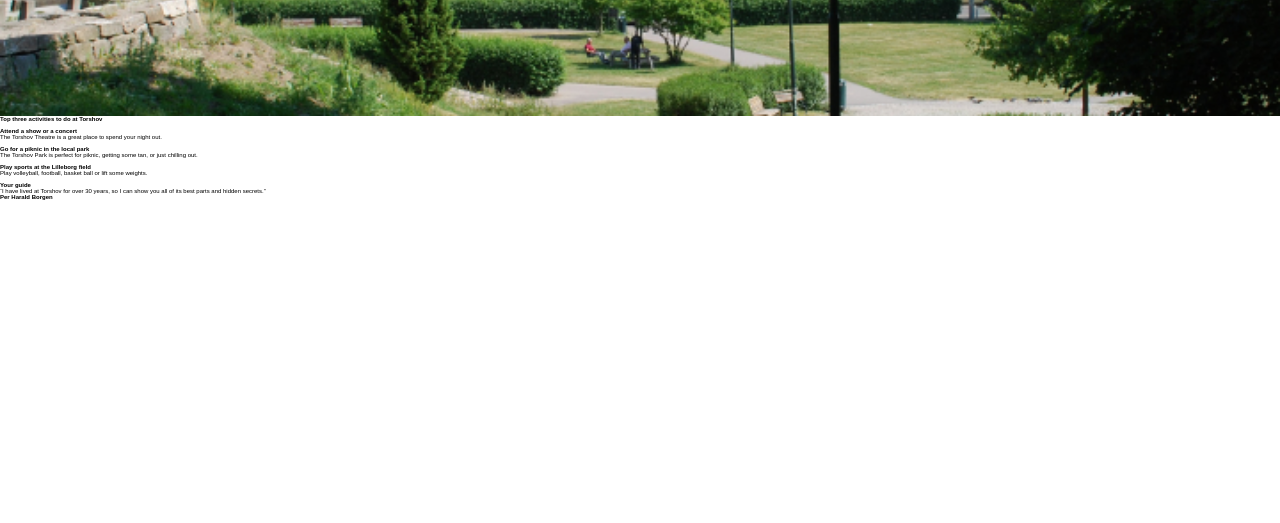
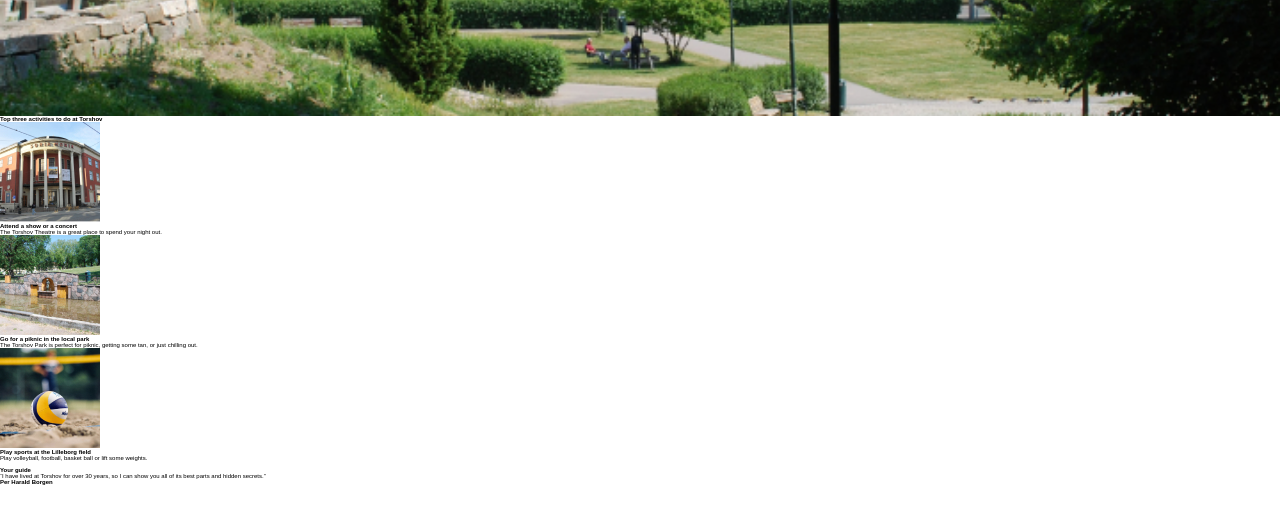
Before and after one commit to Mari525/torshov, a website: page src/html/index.html in a window 1280 px wide. Shown: the part 235-758 px from the top of the page. Drawn offline with nearby package versions, Linux system fonts and the light colour scheme; files that its build step writes are made by us from their sources; files whose address does not match are found by name.

Commit message:
feat: add link and alt to images

```diff
--- a/src/html/index.html
+++ b/src/html/index.html
@@ -21,18 +21,18 @@
       <h2 class="todo__heading">Top three activities to do at Torshov</h2>
       <ul class="todo__list">
         <li class="todo__item">
-          <img src="" alt="" class="todo__photo">
-          <h3 class="todo__heading">Attend a show or a concert</h3>
+          <img src="./img/theatre.jpg" alt="theatre in Torshov" class="todo__photo">
+          <h3 class="todo__item-heading">Attend a show or a concert</h3>
           <p class="todo__text">The Torshov Theatre is a great place to spend your night out.</p>
         </li>
         <li class="todo__item">
-          <img src="" alt="" class="todo__photo">
-          <h3 class="todo__heading">Go for a piknic in the local park</h3>
+          <img src="./img/park.jpg" alt="park in Torshov" class="todo__photo">
+          <h3 class="todo__item-heading">Go for a piknic in the local park</h3>
           <p class="todo__text">The Torshov Park is perfect for piknic, getting some tan, or just chilling out.</p>
         </li>
         <li class="todo__item">
-          <img src="" alt="" class="todo__photo">
-          <h3 class="todo__heading">Play sports at the Lilleborg field</h3>
+          <img src="./img/sports.jpg" alt="sports in Torshov" class="todo__photo">
+          <h3 class="todo__item-heading">Play sports at the Lilleborg field</h3>
           <p class="todo__text">Play volleyball, football, basket ball or lift some weights.</p>
         </li>
       </ul>
```
